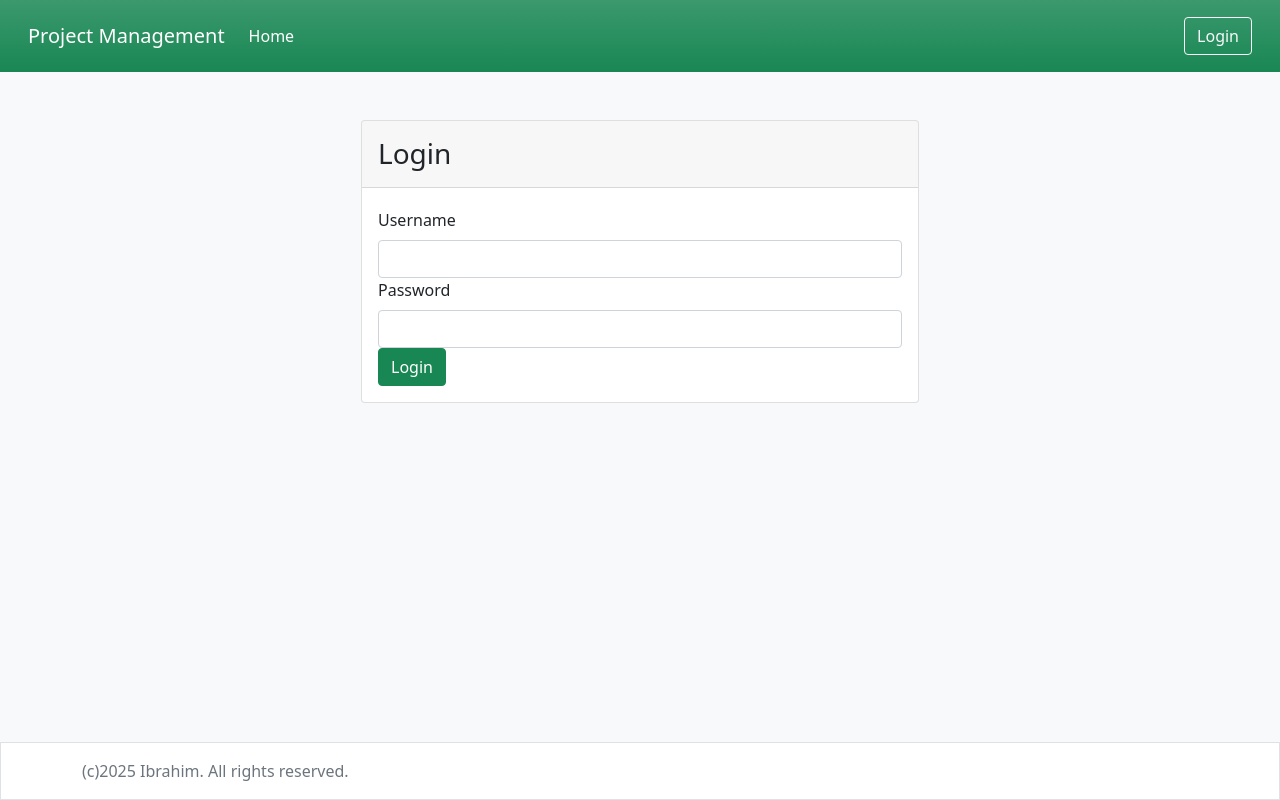
After one commit to IbrahinBinRahmah/django_pm, a Django app: page /accounts/login/ in a window 1280 px wide. The commit adds this page. Run offline with Django 5.2, Linux system fonts and the light colour scheme.

Commit message:
Login & Logout

```diff
--- /dev/null
+++ b/accounts/forms.py
@@ -0,0 +1,19 @@
+from django.contrib.auth.forms import AuthenticationForm
+from django import forms
+
+attrs = {'class': 'form-control'}
+
+class UserLoginForm(AuthenticationForm):
+
+    def __init__(self, *args, **kwargs):
+        super(UserLoginForm, self).__init__(*args, **kwargs)
+
+    username = forms.CharField(
+        label='Username',
+        widget=forms.TextInput(attrs=attrs)
+    )
+
+    password = forms.CharField(
+        label='Password',
+        widget=forms.PasswordInput(attrs=attrs)
+    )
--- /dev/null
+++ b/accounts/templates/registration/login.html
@@ -0,0 +1,22 @@
+{% extends 'base.html' %}
+{% load i18n %}
+{% block content %}
+    <div class="container">
+        <div class="row justify-content-md-center">
+            <div class="card col-md-6 px-0">
+                <div class="card-header">
+                    <h3 class="mb-0 py-2">{% trans 'Login' %}</h3>
+                </div>
+                <div class="card-body">
+                    <form method="POST">
+                        {% csrf_token %}
+                        {% include 'common/form.html' with form=form %}
+                        <button class="btn btn-success btn-black">
+                            {% translate 'Login' %}
+                        </button>
+                    </form>
+                </div>
+            </div>
+        </div>
+    </div>
+{% endblock %}
--- /dev/null
+++ b/accounts/urls.py
@@ -0,0 +1,9 @@
+from django.contrib.auth.views import LoginView, LogoutView
+from django.urls import path, include
+from accounts.forms import UserLoginForm
+
+urlpatterns = [
+    path('login/', LoginView.as_view(authentication_form=UserLoginForm), name='login'),
+    path('accounts/logout/', LogoutView.as_view(), name='logout'),
+    path('', include('django.contrib.auth.urls')),
+]
--- a/projects/templates/partials/header.html
+++ b/projects/templates/partials/header.html
@@ -10,6 +10,24 @@
       <ul class="navbar-nav">
         <li class="nav-item">
           <a class="nav-link active" href="{% url 'Project_list' %}">{% trans 'Home' %}</a>
+        </li>
+      </ul>
+       {% if user.is_authenticated %}
+            <ul class="navbar-nav mb-2 mb-lg-0 me-3">
+              <li class="nav-item dropdown">
+                <a class="nav-link dropdown-toggle" href="#" id="navbarDropdown" role="button" data-bs-toggle="dropdown" aria-expanded="false">
+                  {{ user.username}}
+                </a>
+                <ul class="dropdown-menu" aria-labelledby="navbarDropdown">
+                  <li><a class="dropdown-item" href="#">{% trans 'Profile' %}</a></li>
+                  <li><hr class="dropdown-divider"></li>
+                    <li>
+                        <form action="{% url 'logout' %}" method="post">
+                            {% csrf_token %}
+                            <button type="submit" class="dropdown-item">{% trans 'Logout' %}</button>
+                        </form>
+                    </li>
+                </ul>
               </li>
             </ul>
           <form method="GET" action="{% url 'Project_list' %}" class="d-flex ms-auto">
@@ -26,6 +44,13 @@
               </button>
             </div>
           </form>
+        {% else %}
+            <a class="btn btn-outline-light ms-auto " href="{% url 'login' %}">
+              {% trans 'Login' %}
+            </a>
+
+       {% endif %}
+
     </div>
   </div>
 </nav>
--- a/projects_management/settings.py
+++ b/projects_management/settings.py
@@ -60,7 +60,7 @@ ROOT_URLCONF = 'projects_management.urls'
 TEMPLATES = [
     {
         'BACKEND': 'django.template.backends.django.DjangoTemplates',
-        'DIRS': [],
+        'DIRS': [BASE_DIR / "templates"],
         'APP_DIRS': True,
         'OPTIONS': {
             'context_processors': [
@@ -132,6 +132,9 @@ STATIC_URL = 'static/'
 
 DEFAULT_AUTO_FIELD = 'django.db.models.BigAutoField'
 
+LOGIN_REDIRECT_URL = '/'
+LOGOUT_REDIRECT_URL = '/accounts/login'
+
 INTERNAL_IPS = [
     "127.0.0.1",
 ]
--- a/projects_management/urls.py
+++ b/projects_management/urls.py
@@ -20,5 +20,7 @@ import debug_toolbar
 urlpatterns = [
     path('__debug__/', include(debug_toolbar.urls)),
     path('', include('projects.urls')),
+    path('accounts/', include('accounts.urls')),
+
     path('admin/', admin.site.urls),
 ]
```
Also changed, not shown: projects/views.py (+10 -9 lines). Lines whose indentation alone changed are shown as unchanged.
